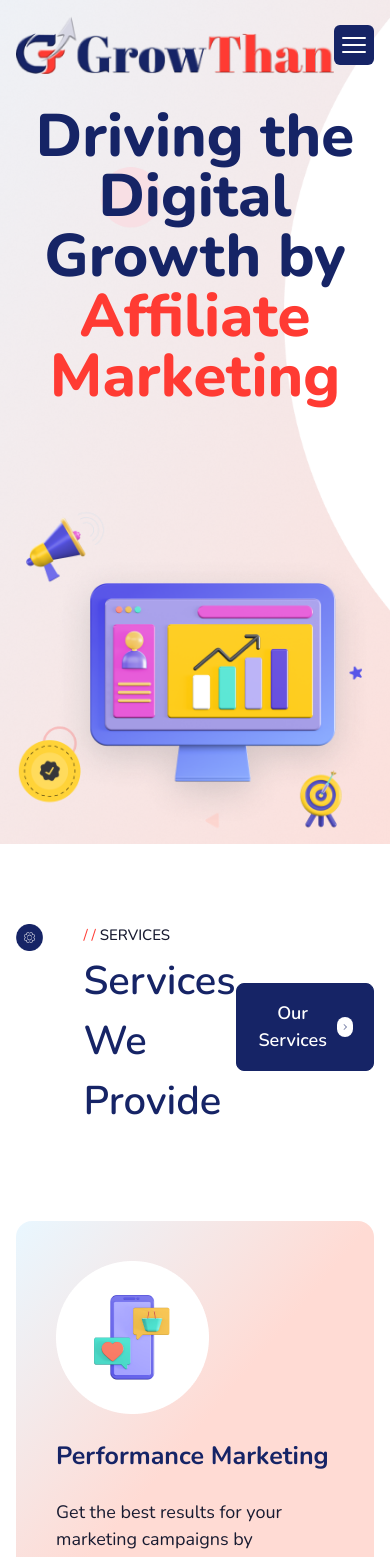
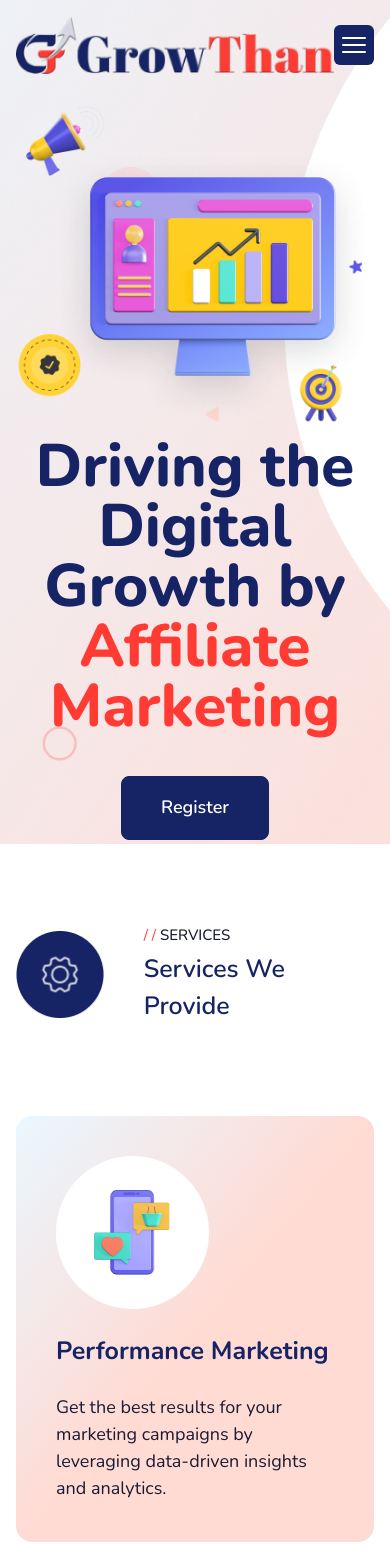
Before and after one commit to zakariyabombaywala/growthan-react, a React (Vite) app: page / in a window 390 px wide. Shown: the top 1557 px of the page. Built offline with nearby package versions, Linux system fonts and the light colour scheme.

Commit message:
service section

```diff
--- a/src/components/Hero/Hero.jsx
+++ b/src/components/Hero/Hero.jsx
@@ -6,24 +6,17 @@ function Hero() {
   return (
     <div className="bg-heroBg bg-cover bg-center bg-no-repeat min-h-[800px] h-screen">
       <div className="container">
-        <div className="grid grid-cols-1 items-center place-items-center h-screen pt-24 gap-10 md:grid-cols-2 ">
-          <div className="space-y-10">
+        <div className="grid grid-cols-1 items-center place-items-center h-screen pt-24 md:gap-10 md:grid-cols-2 ">
+          <div className="space-y-10 order-2 md:order-1">
             <h1 className="text-[60px] font-extrabold text-blue leading-none text-center md:text-start">
               Driving the Digital Growth by
               <span className="text-red"> Affiliate Marketing</span>
             </h1>
-            <div className="flex">
-              <Button
-                text="register"
-                bg="bg-blue"
-                textColor="text-white"
-                hover="hover:bg-transparent hover:text-blue hover:border border-blue hover:font-semobold"
-                rounded="rounded-md"
-                padding="px-10 py-4"
-              />
+            <div className="flex justify-center md:justify-start mb-8 md:mb-0">
+              <Button name="register" variant="primary" />
             </div>
           </div>
-          <div>
+          <div className="order-1 ">
             <img src={heroImage} alt="hero-image" />
           </div>
         </div>
--- a/src/components/MobileMenu/App.jsx
+++ b/src/components/MobileMenu/App.jsx
@@ -1,17 +1,10 @@
-import React, { useEffect, useState } from "react";
+import React from "react";
 import MenuLInk from "../MenuLinlk/App";
 
 function MobileMenu({ show }) {
-  const [menuHeight, setMenuHeight] = useState(0);
-
-  useEffect(() => {
-    window.addEventListener("scroll", () => {
-      setMenuHeight(scrollY);
-    });
-  });
   return (
     <div
-      className={`${menuHeight > 90 && "hidden"} ${
+      className={` ${
         show ? "block" : "hidden"
       } drop-shadow bg-white sm:w-3/4 mx-auto `}
     >
--- a/src/components/SectionHeader/App.jsx
+++ b/src/components/SectionHeader/App.jsx
@@ -1,21 +1,25 @@
 import React from "react";
 
-function SectionHeader(props) {
+function SectionHeader({ variant, icon, hint, title, width }) {
+  const style = {
+    horizontal: "flex space-x-10 items-center",
+    vertical: "flex flex-col space-y-16 items-center",
+  };
   return (
     <div>
-      <div className={`${props.display} ${props.space}`}>
-        <div className={`${props.flex}`}>
-          <img className="max-w-[86]" src={props.icon} alt="icon" />
+      <div className={`${style[variant]}`}>
+        <div className={`flex`}>
+          <img className="max-w-[86]" src={icon} alt="icon" />
         </div>
         <div className={`space-y-1`}>
           <p className="text-[15px] text-red">
             / /{"  "}
-            <span className="text-blue-900 uppercase font-medium">
-              {props.hint}
-            </span>
+            <span className="text-blue-900 uppercase font-medium">{hint}</span>
           </p>
-          <h3 className={`${props.width} text-[40px] font-semibold text-blue`}>
-            {props.title}
+          <h3
+            className={`${width} text-[25px] md:text-[40px] font-semibold text-blue`}
+          >
+            {title}
           </h3>
         </div>
       </div>
--- a/src/components/ServiceSection/App.jsx
+++ b/src/components/ServiceSection/App.jsx
@@ -48,12 +48,13 @@ function ServiceSection() {
       <div className="flex justify-between items-center mb-[90px]">
         <SectionHeader
           icon={Icon}
-          display="flex"
-          space="space-x-10"
+          variant="horizontal"
           hint="services"
           title="Services We Provide"
         />
-        <Button name="Our Services" variant="icon" arrow={true} />
+        <div className="hidden md:block">
+          <Button name="Our Services" variant="icon" arrow={true} />
+        </div>
       </div>
       <div className="grid grid-cols-1 lg:grid-cols-3 md:grid-cols-2 gap-10">
         {cardItems.map((item) => {
```
